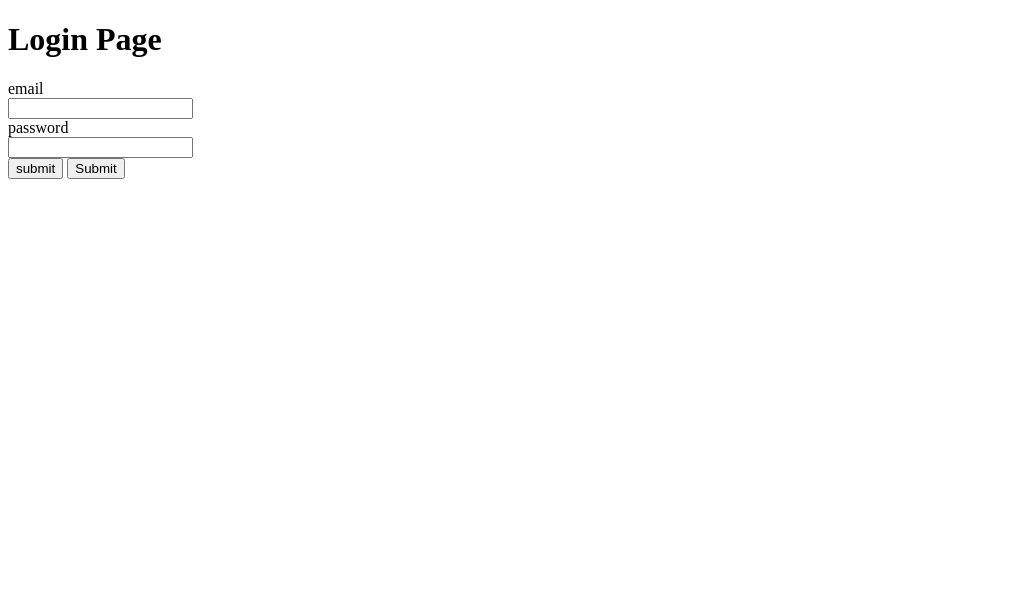
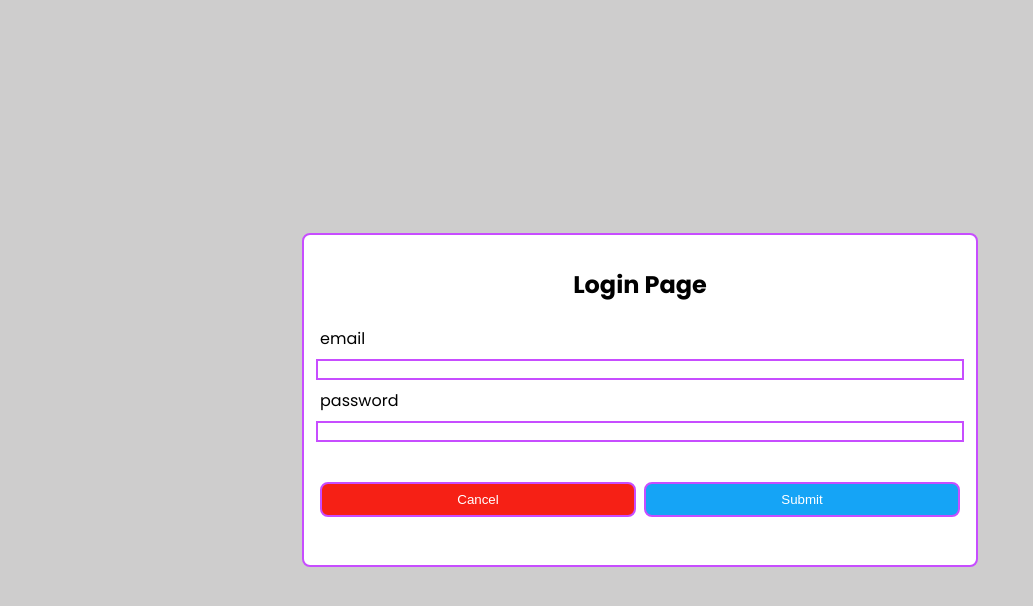
Before and after one commit to Redwolfc4/web-php-native-weekend, a plain HTML site: page login.html in a window 1280 px wide. Shown: the whole page, without its empty margins (0-1033 px from the left). Drawn offline with Linux system fonts and the light colour scheme.

Commit message:
Add login page structure and styles; create index and style files for Pertemuan 4

```diff
--- /dev/null
+++ b/css/login.css
@@ -0,0 +1,89 @@
+@import url("https://fonts.googleapis.com/css2?family=Nunito:ital,wght@0,200..1000;1,200..1000&family=Poppins:ital,wght@0,100;0,200;0,300;0,400;0,500;0,600;0,700;0,800;0,900;1,100;1,200;1,300;1,400;1,500;1,600;1,700;1,800;1,900&display=swap");
+
+body {
+  display: flex;
+  justify-content: center;
+  align-items: center;
+  height: 100vh;
+  box-sizing: border-box;
+  margin: 0;
+  padding: 0;
+  font-family: "Poppins", sans-serif;
+  background-color: #cecdcd;
+}
+
+#login-box {
+  width: 50%;
+  display: flex;
+  flex-direction: column;
+  justify-content: center;
+  align-items: center;
+  border: 2px solid #c74dff;
+  border-radius: 0.5rem;
+  margin: auto;
+  background-color: #ffffff;
+}
+
+div {
+  display: flex;
+  flex-direction: column;
+  justify-content: center;
+  align-items: center;
+  margin: 1rem;
+  padding: 1rem;
+  gap: 0.5rem;
+  width: 100%;
+}
+
+#event {
+  flex-direction: row-reverse;
+}
+
+div > label {
+  width: 100%;
+  text-align: left;
+  margin-inline: 1rem;
+}
+
+div > input {
+  width: 100%;
+  text-align: left;
+  margin-inline: 1rem;
+  outline-color: blue;
+  border: 2px solid #c74dff;
+}
+
+h1 {
+  font-size: 1.5rem;
+  margin-bottom: 1rem;
+}
+
+button[type="submit"] {
+  background-color: #15a4f6;
+  padding: 0.5rem 1rem;
+  border: 2px solid #c74dff;
+  border-radius: 0.5rem;
+  color: white;
+  cursor: pointer;
+  width: 100%;
+}
+
+button[type="reset"] {
+  background-color: #f62015;
+  padding: 0.5rem 1rem;
+  border: 2px solid #c74dff;
+  border-radius: 0.5rem;
+  color: white;
+  cursor: pointer;
+  width: 100%;
+}
+
+.text-center {
+  text-align: center;
+}
+
+@media (max-width: 768px) {
+  #login-box {
+    width: 80%;
+  }
+}
--- a/login.html
+++ b/login.html
@@ -5,16 +5,32 @@
     <meta charset="UTF-8">
     <meta name="viewport" content="width=device-width, initial-scale=1.0">
     <title>Login Page</title>
+    <link rel="stylesheet" href="./css/login.css">
 </head>
 
 <body>
-    <h1>Login Page</h1>
-    <label>email</label><br>
-    <input type="email" name="email" id="email"><br>
-    <label>password</label><br>
-    <input type="password" name="password" id="password"> <br>
-    <input type="button" value="submit">
-    <button type="submit">Submit</button>
+    <div id="login-box">
+        <h1 class="text-center">Login Page</h1>
+        <label for="email">email</label>
+        <input type="email" name="email" id="email">
+
+
+        <label for="password">password</label>
+        <input type="password" name="password" id="password">
+
+        <div id="event">
+            <button type="submit">Submit</button>
+            <button type="reset">Cancel</button>
+        </div>
+
+    </div>
+
 </body>
 
+<script>
+    document.addEventListener('click', function (e) {
+        console.log(e.target.id)
+    })
+</script>
+
 </html>
```
Also changed, not shown: pertemuan4/css/style.css (added, +39 -0 lines), pertemuan4/index.html (added, +42 -0 lines).
